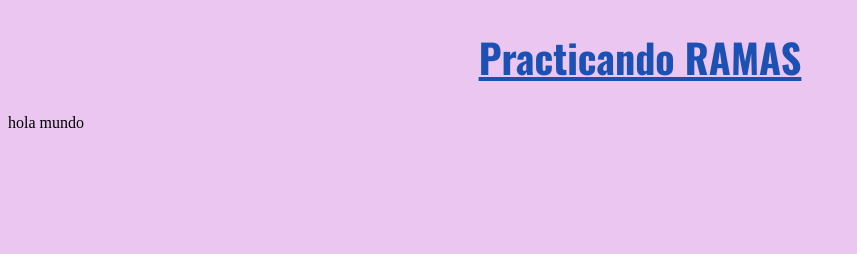
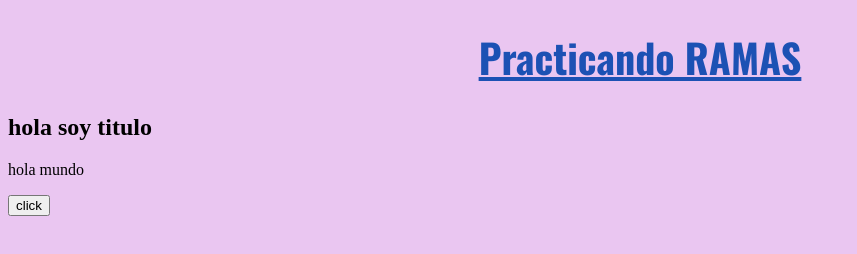
Before and after one commit to SaulSneider7/prueba_ramas, a plain HTML site: page index.html in a window 1280 px wide. Shown: the whole page, without its empty margins (0-857 px from the left). Drawn offline with nearby package versions, Linux system fonts and the light colour scheme.

Commit message:
agregando html

```diff
--- a/index.html
+++ b/index.html
@@ -11,7 +11,9 @@
 </head>
 <body>
     <h1 class="titulo">Practicando RAMAS</h1>
+    <h2>hola soy titulo </h2>
     <p>hola mundo</p>
+    <button>click</button>
     <script src="script.js"></script>
 </body>
 </html>
```
